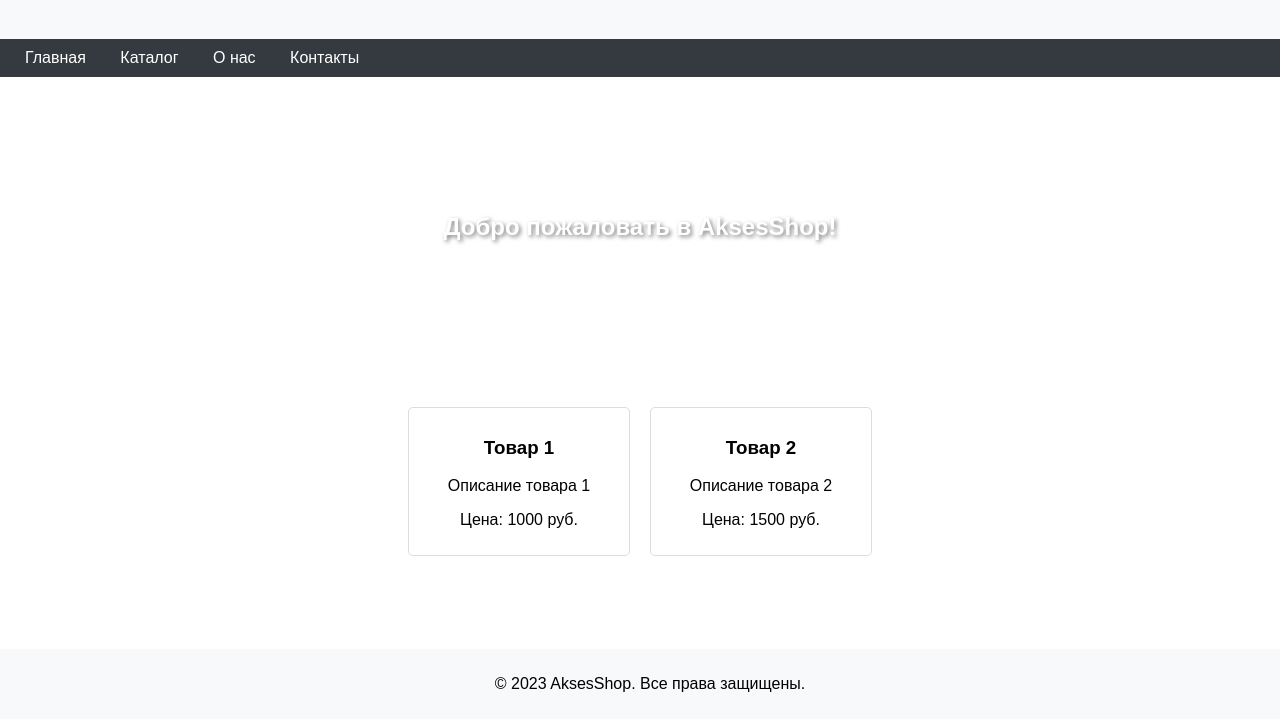
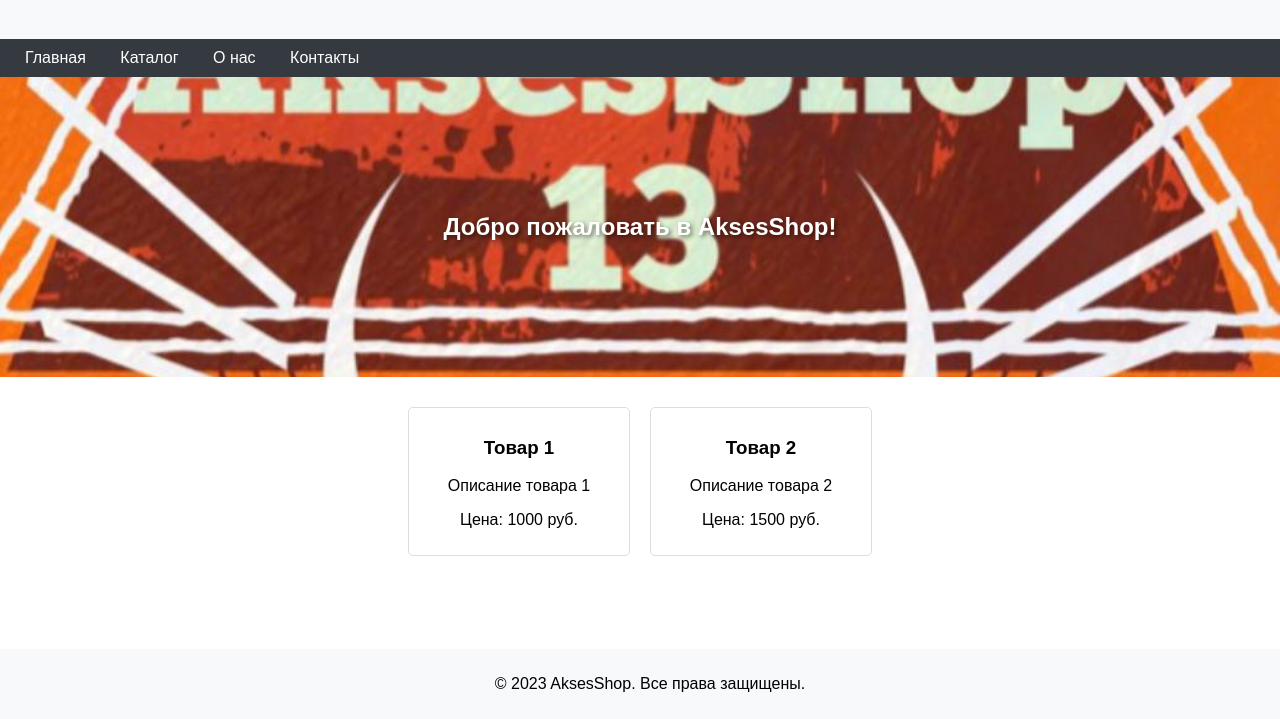
Before and after one commit to Mussa09/shop, a plain HTML site: page index.html in a window 1280 px wide. Shown: the part 81-800 px from the top of the page. Drawn offline with Linux system fonts and the light colour scheme.

Commit message:
Update index.html

```diff
--- a/index.html
+++ b/index.html
@@ -25,7 +25,7 @@
             text-decoration: none;
         }
         .banner {
-            background: url('banner.jpg') no-repeat center center/cover;
+            background: url('photo_2025-02-08_16-06-29.jpg') no-repeat center center/cover;
             height: 300px;
             color: white;
             display: flex;
```
